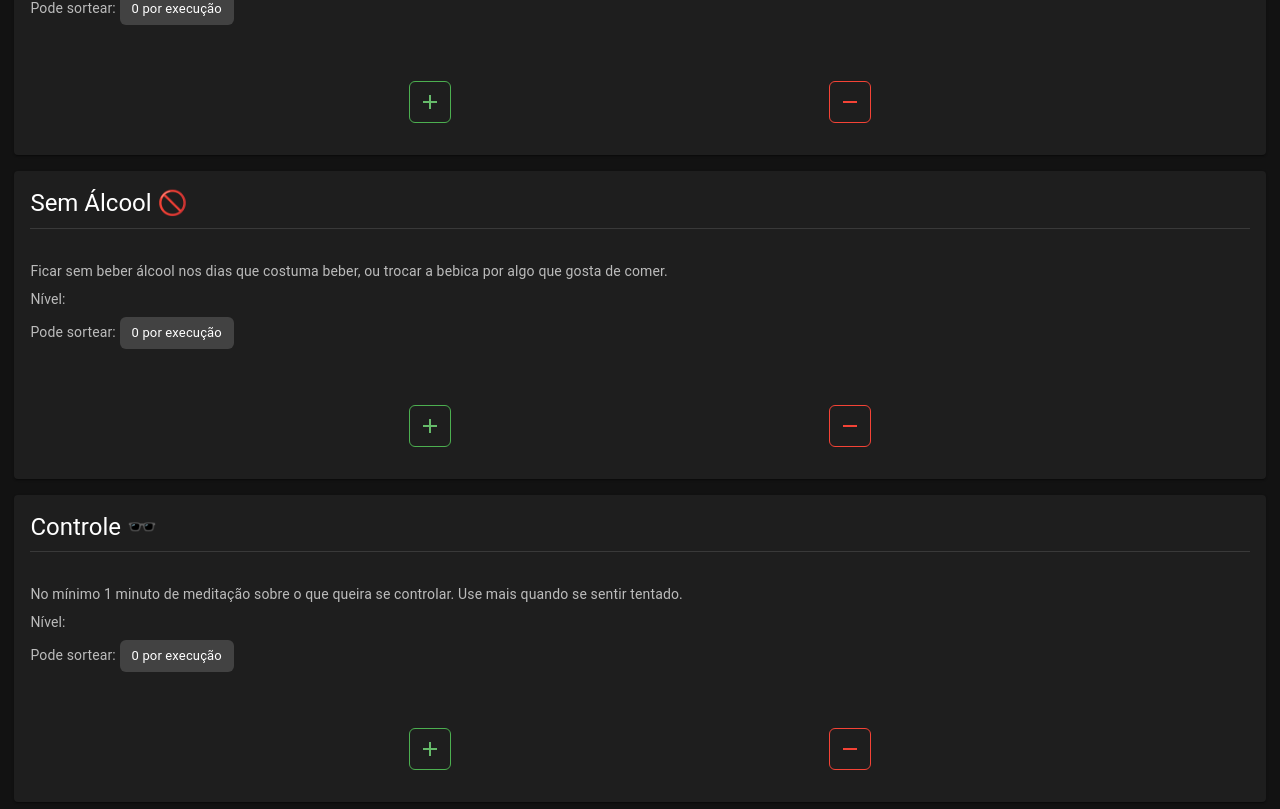
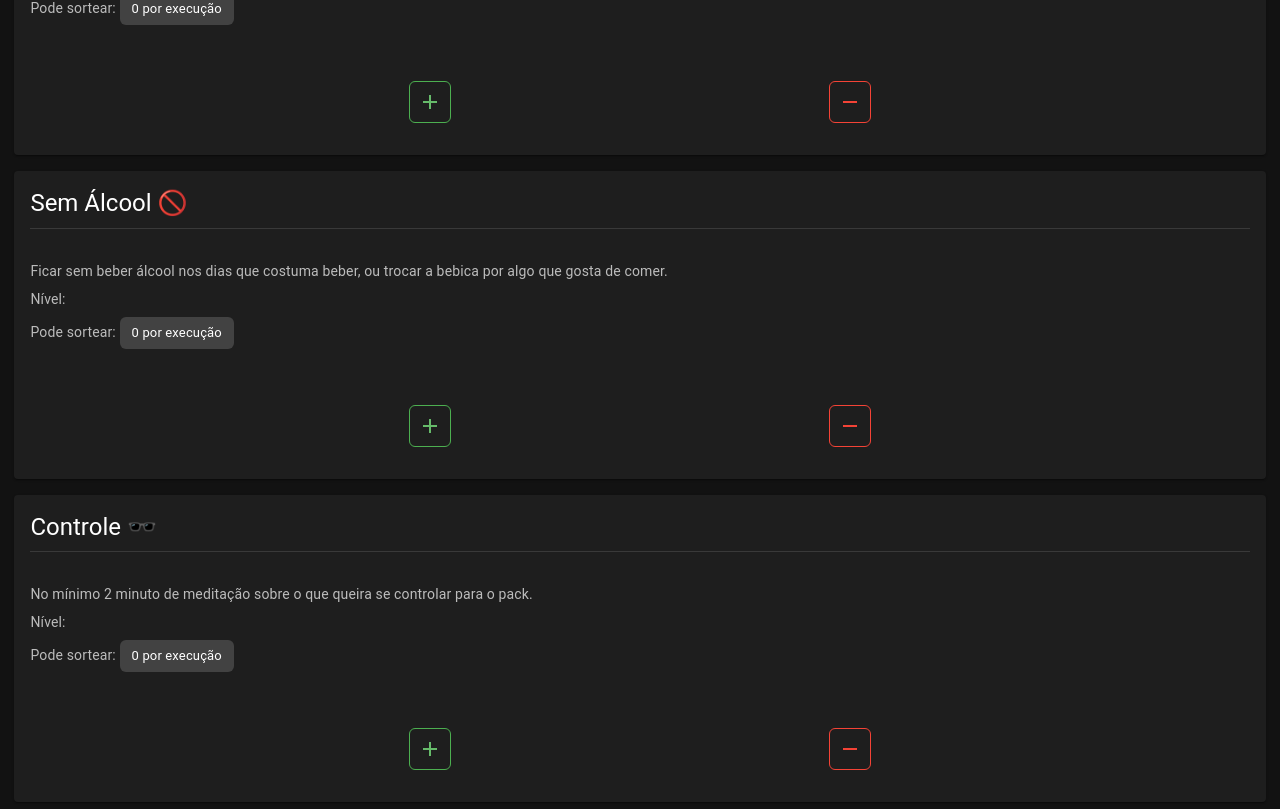
Before and after one commit to guiosouza/react-gamification-web-app, a Next.js app: page /exp in a window 1280 px wide. Shown: the part 1716-2525 px from the top of the page. Built offline with nearby package versions, Linux system fonts and the light colour scheme.

Commit message:
Update meditation guidance text in TaskCard component for accuracy

```diff
--- a/src/components/task-card.tsx
+++ b/src/components/task-card.tsx
@@ -127,7 +127,7 @@ export default function TaskCard({
           ) : null}
           {taskName === "Controle" ? (
             <Typography variant="body2" sx={{ color: "text.secondary", mb: 1 }}>
-              No mínimo 1 minuto de meditação sobre o que queira se controlar. Use mais quando se sentir tentado.
+              No mínimo 2 minuto de meditação sobre o que queira se controlar para o pack.
             </Typography>
           ) : null}
           <Typography variant="body2" sx={{ color: "text.secondary", mb: 1 }}>
```
